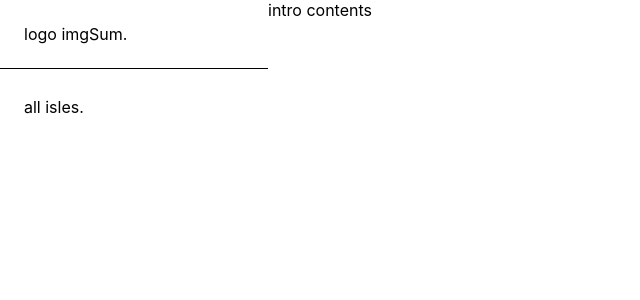
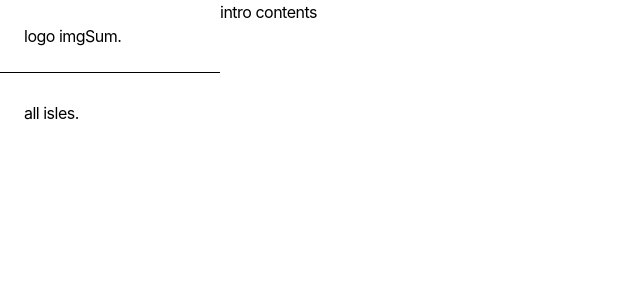
Before and after one commit to CRITICBANGGU/sum, a React (Create React App) app: page / in a window 1280 px wide. Shown: the top 300 px of the page, without its empty margins (0-640 px from the left). Built offline with nearby package versions, Linux system fonts and the light colour scheme.

Commit message:
Style : global style 추가

```diff
--- a/src/App.tsx
+++ b/src/App.tsx
@@ -1,10 +1,12 @@
 import React from "react";
 import { BrowserRouter, Route, Routes } from "react-router-dom";
 import MainPage from "./page/MainPage";
+import GlobalStyle from "./components/layout/Global.style";
 
 function App() {
   return (
     <>
+      <GlobalStyle />
       <BrowserRouter>
         <Routes>
           <Route path="/" element={<MainPage />} />
--- /dev/null
+++ b/src/components/layout/Global.style.tsx
@@ -0,0 +1,145 @@
+import { createGlobalStyle } from "styled-components";
+
+const GlobalStyle = createGlobalStyle`
+  body,
+  h1,
+  h2,
+  h3,
+  h4,
+  p,
+  figure,
+  blockquote,
+  dl,
+  dd {
+    margin: 0;
+  }
+
+  ul[role='list'],
+  ol[role='list'] {
+    list-style: none;
+  }
+  html {
+    height: -webkit-fill-available;
+  }
+
+  body {
+    min-height: 100vh;
+    min-height: -webkit-fill-available;
+    text-rendering: optimizeSpeed;
+    letter-spacing :-0.5px;
+    line-height: 22px;
+  }
+
+  a:not([class]) {
+    text-decoration-skip-ink: auto;
+  }
+
+  img,
+  picture {
+    max-width: 100%;
+    display: block;
+  }
+
+  input,
+  button,
+  textarea,
+  select {
+    font: inherit;
+  }
+
+  *,
+  *::before,
+  *::after {
+    box-sizing: border-box;
+    border: 0 solid #e5e7eb;
+  }
+
+  @media (prefers-reduced-motion: reduce) {
+    html:focus-within {
+      scroll-behavior: auto;
+    }
+
+    *,
+    *::before,
+    *::after {
+      animation-duration: 0.01ms !important;
+      animation-iteration-count: 1 !important;
+      transition-duration: 0.01ms !important;
+      scroll-behavior: auto !important;
+    }
+  }
+
+  html {
+    width: 100vw;
+    overflow-x: hidden;
+  }
+
+  body::-webkit-scrollbar-thumb {
+    background-color: rgba(55, 41, 44, 0.4);
+  }
+
+  body::-webkit-scrollbar-track {
+    background: transparent;
+  }
+
+  body {
+    font-family: Pretendard,-apple-system, BlinkMacSystemFont, system-ui,
+      Roboto, 'Helvetica Neue', 'Segoe UI', 'Apple SD Gothic Neo',
+      'Noto Sans KR', 'Malgun Gothic', 'Apple Color Emoji', 'Segoe UI Emoji',
+      'Segoe UI Symbol', sans-serif;
+    // color: #37292c;
+    // //background-attachment: fixed;
+    // font-family: Pretendard;
+    font-size: 16px;
+    font-weight: 400;
+    line-height: 1.5;
+  }
+
+  main {
+    width: 100vw;
+    height: 100vh;
+  }
+
+  p,
+  li {
+    max-width: none;
+  }
+
+  a {
+    text-decoration: none;
+    color: inherit;
+  }
+  .h4 {
+    font-family: Maven Pro, sans-serif;
+    font-size: 1.333em;
+    font-weight: 600;
+    line-height: 1.3;
+  }
+  .white-text {
+    z-index: 20;
+    color: #fff;
+  }
+
+  .no-margin{
+    margin-bottom: 0;
+  }
+
+  .h3{
+    font-family: Maven Pro,sans-serif;
+    font-size: 1.777em;
+    font-weight: 600;
+    line-height: 1.3;
+  }
+  .button{
+    height: 3.06em;
+  color: #151d45;
+  text-align: center;
+  background-color: #00cc9b;
+  border-radius: 40px;
+  padding: 0 1.5em;
+  line-height: 3.06em;
+  text-decoration: none;
+  }
+`;
+
+export default GlobalStyle;
```
